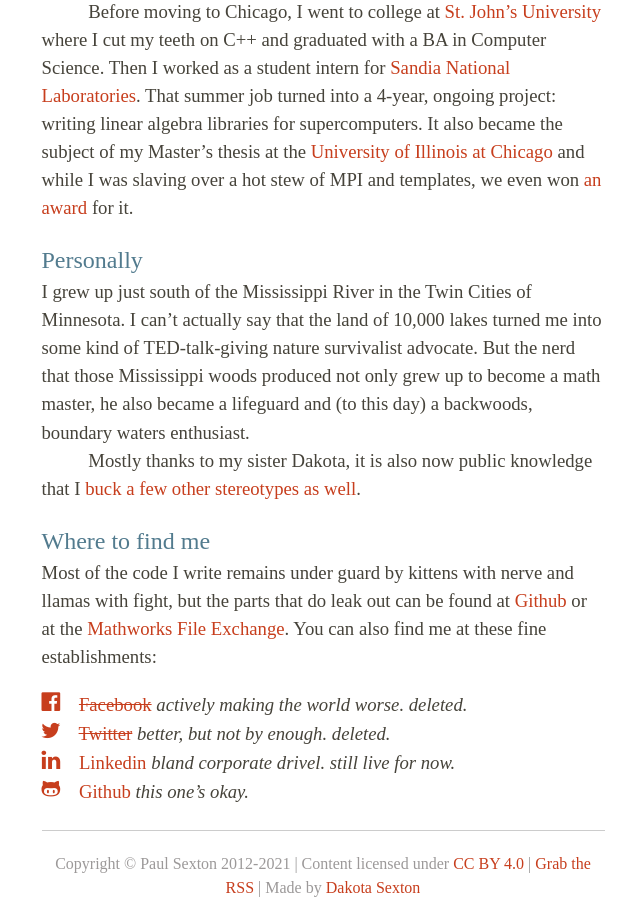
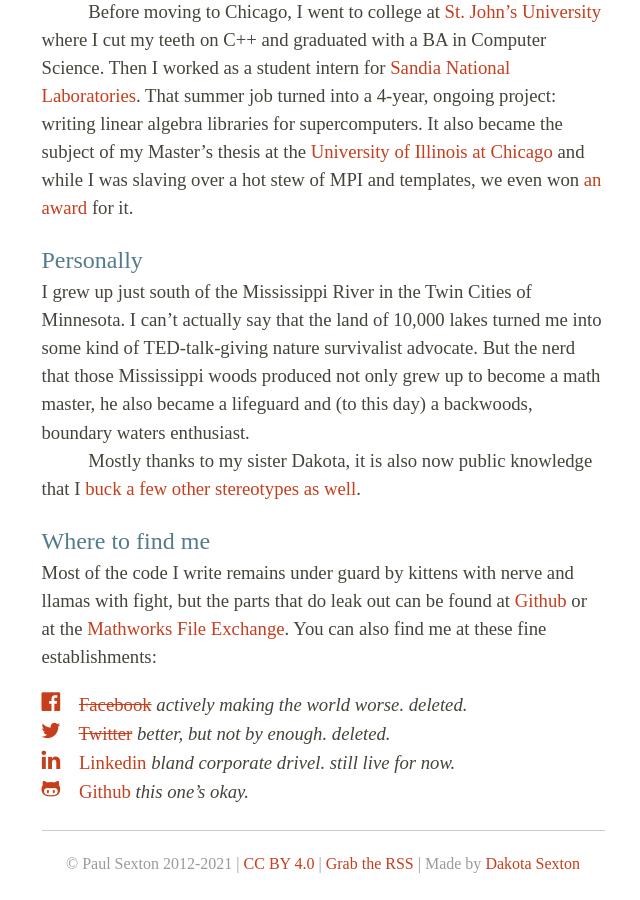
Before and after one commit to psexton/psexton.github.io, a Jekyll site: the page built from index.markdown, in a window 1280 px wide and 900 px high, scrolled down 1073 px. Shown: the whole window, without its empty margins (317-957 px from the left). Built offline with Jekyll 4.4.1, drawn with Linux system fonts in a browser that asks for light colours; some web fonts are replaced; after the commit the page ends 1949 px from its top, so only the background shows below that.

Commit message:
Update footer.html
Shorten to fit back on one line

```diff
--- a/_includes/footer.html
+++ b/_includes/footer.html
@@ -1,7 +1,7 @@
 
 
 <footer>
-Copyright &copy; Paul Sexton 2012-2021 | Content licensed under <a href="http://creativecommons.org/licenses/by/4.0" rel="license noopener noreferrer">CC BY 4.0</a> |  <a href="/feed.xml">Grab the RSS</a> | Made by <a href="http://tinykitelab.com">Dakota Sexton</a>
+&copy; Paul Sexton 2012-2021 | <a href="http://creativecommons.org/licenses/by/4.0" rel="license noopener noreferrer">CC BY 4.0</a> |  <a href="/feed.xml">Grab the RSS</a> | Made by <a href="http://tinykitelab.com">Dakota Sexton</a>
 </footer>
 
 <script src="/js/vendor/jquery.min.js"></script>
```
